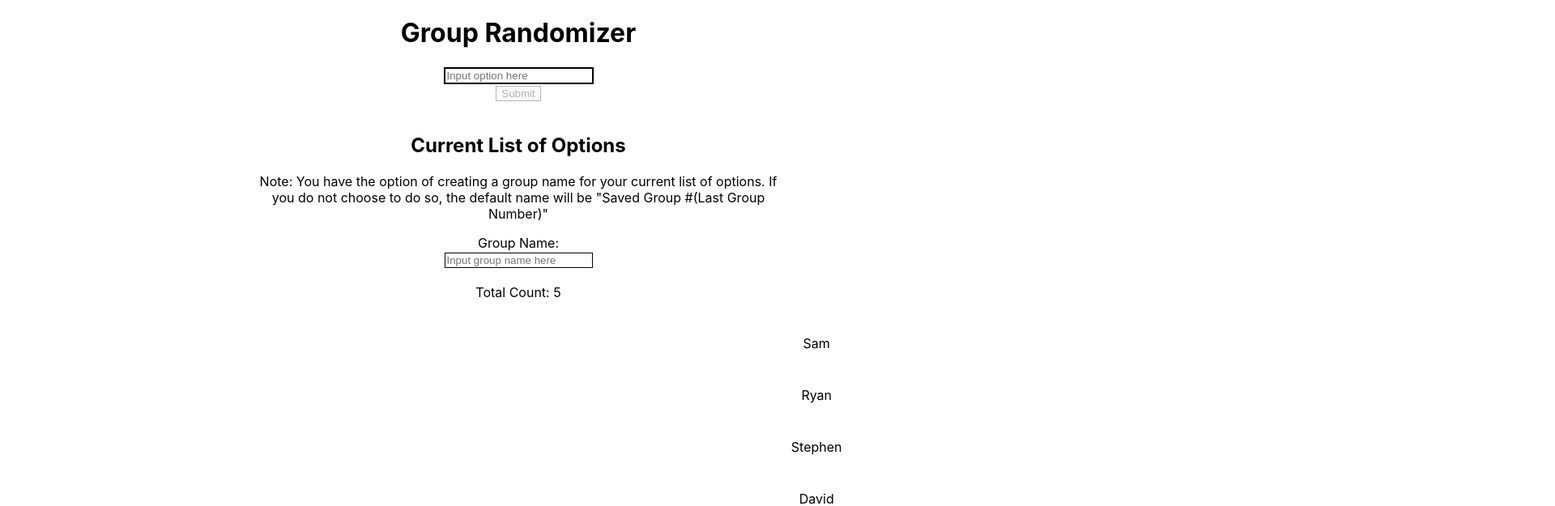
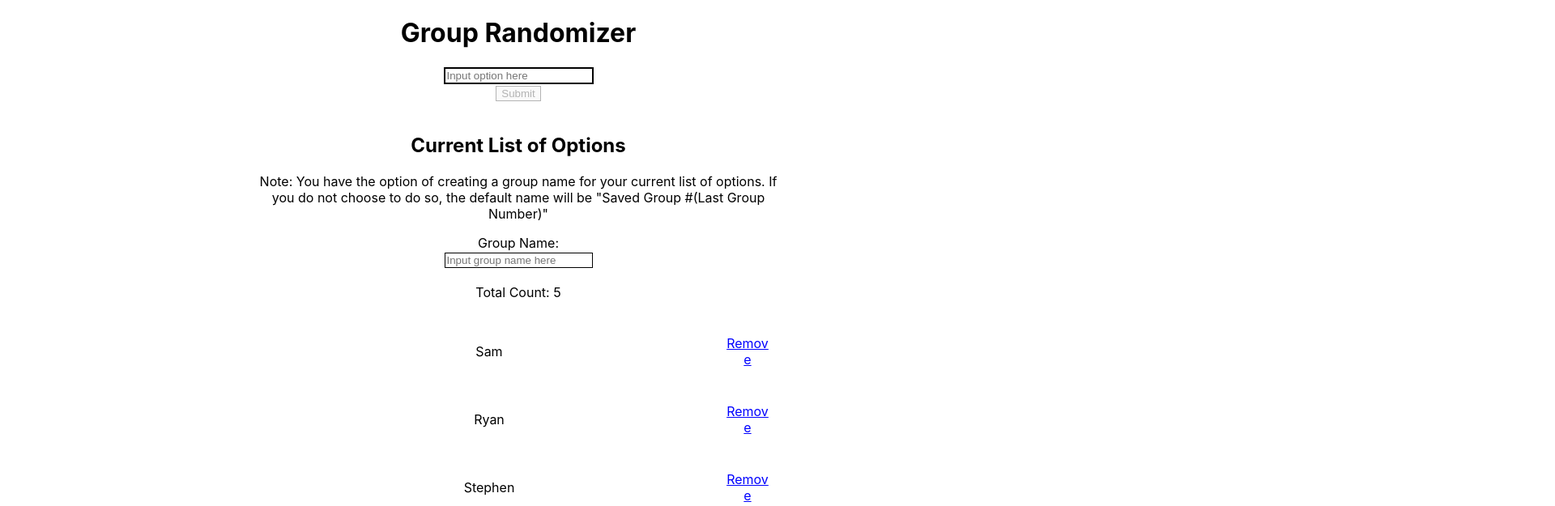
Before and after one commit to guosamuel/group_randomizer_front_end, a React (Create React App) app: page / in a window 1280 px wide. Shown: the top 625 px of the page at 81% size, 1920 px wide, since content can reach past the window. Built offline with nearby package versions, Linux system fonts and the light colour scheme.

Commit message:
able to have the remove link fixed at all view widths

```diff
--- a/src/containers/OptionsContainer.js
+++ b/src/containers/OptionsContainer.js
@@ -40,7 +40,7 @@ function OptionsContainer(props) {
     return (
       <tr>
         <td>{option}</td>
-        <td>
+        <td width="60px">
           <p className="remove" onClick={ () => props.removeOption(index)}>Remove</p>
         </td>
       </tr>
--- a/src/css/OptionsContainer.css
+++ b/src/css/OptionsContainer.css
@@ -14,11 +14,17 @@ table  {
   /* list-style-type: none; */
   /* border: 1px solid black; */
   /* border-collapse: collapse */
+  margin-left: 25vw;
+  margin-right: 25vw
 }
 
 td {
-  /* height: 20px; */
-  padding: 5px
+  padding: 5px;
+  word-break: break-all;
+  white-space: pre-line;
+  word-wrap: break-word;
+  hyphens: auto;
+  /* overflow-wrap: break-word */
 }
 
 .remove {
```
